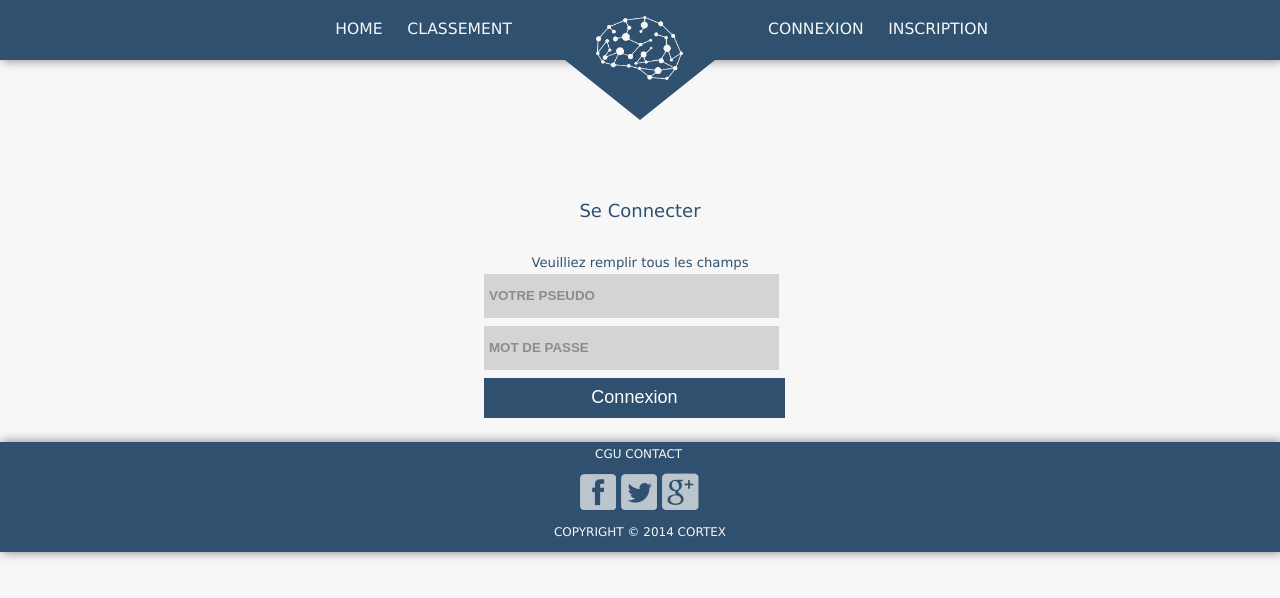
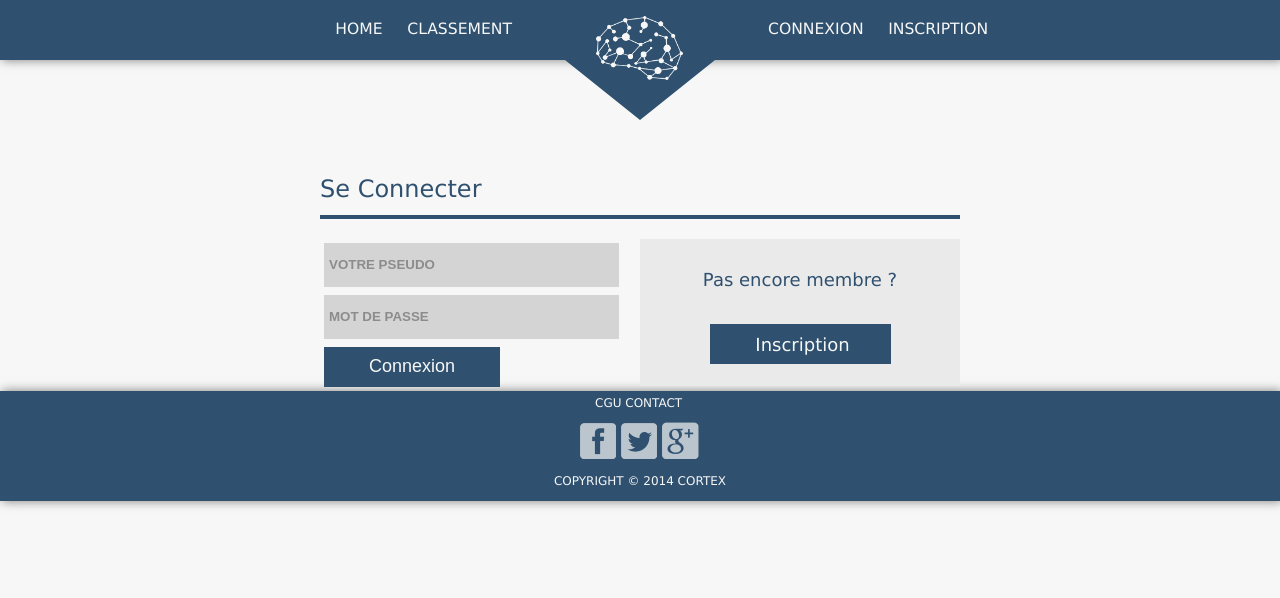
Before and after one commit to sdaussy/P2016-E18-PHP, a PHP site: template app/Views/signin.html in a window 1280 px wide. Shown: the top 598 px of the page. Run offline with PHP 8.4, Linux system fonts and the light colour scheme; the template is opened without the code that fills it, so the values that code supplies are empty; some libraries are stand-ins or nearby versions; some web fonts are replaced.

Commit message:
new connect

```diff
--- a/app/Views/partials/signin.html
+++ b/app/Views/partials/signin.html
@@ -1,13 +1,20 @@
  <?php if(isset($error)): ?>
 <div class="error"><?php echo $error; ?></div>
 <?php endif;?>
-<section class="content_page">
+
+<section class="content_page_log">
 	<h2>Se Connecter</h2>
+	<div></div>
+	<section>
+		<div class="forget">
+			<h2>Pas encore membre ?</h2>
+			<a href="#">Inscription</a>
 
-	<form  method="post" action="signin/" id="signin" autocomplete="on">
-		<p>Veuilliez remplir tous les champs</p>
-	    <input id="pseudo_user" name="pseudo_user" required="required" type="text" placeholder="VOTRE PSEUDO" />
-	    <input id="pswd_user" name="pswd_user" required="required" type="password" placeholder="MOT DE PASSE"/>
-	    <input type="submit" name="valid_signin" value="Connexion"/>
-	</form>
+		</div>
+		<form  method="post" action="signin/" id="signin" autocomplete="on">
+		    <input id="pseudo_user" name="pseudo_user" required="required" type="text" placeholder="VOTRE PSEUDO" />
+		    <input id="pswd_user" name="pswd_user" required="required" type="password" placeholder="MOT DE PASSE"/>
+		    <input type="submit" name="valid_signin" value="Connexion"/>
+		</form>
+	</section>
 </section>
--- a/public/stylesheet/cortex.css
+++ b/public/stylesheet/cortex.css
@@ -328,7 +328,7 @@ header{
   margin: 0 auto;
 }
 
-.content_page h2{
+h2{
   width: 100%;
   color: #2f516f;
   height: 40px;
@@ -399,7 +399,23 @@ header{
 
 /********** FORM SIGNIN ***********/
 
-.content_page form p{
+.content_page_log{
+  margin: 0 auto;
+  width: 50%;
+}
+.content_page_log > h2{
+width: 100%;
+color: #2f516f;
+height: 40px;
+text-align: left;
+font-family: Verdana, sans-serif;
+padding-top: 15px;
+font-weight: normal;
+border-bottom: 4px solid;
+font-size: 2em;
+}
+
+.content_page_log form p{
   color:#2f516f;
   text-align: center;
   padding:0;
@@ -408,8 +424,7 @@ header{
 }
 
 #signin{
-  margin: 0 auto;
-  width: 25%;
+  width: 50%;
 }
 
 /* all */
@@ -434,11 +449,33 @@ input:-moz-placeholder { color:#8c8c8c; font-weight: bold;}
   border: none;
   background-color: #2f516f;
   padding-left: 5px;
-  width: 94%;
-  color: #FFFFFF;
+  width: 55%;
+  color: #f7f7f7;
   font-weight: normal;
   font-size: 1.5em;
   padding: 0;
+}
+
+.forget{
+  width: 50%;
+  background-color: #eaeaea;
+    float: right;
+}
+
+.forget a{
+  display: block;
+  height: 30px;
+  margin: 0 auto;
+  padding-top: 10px;
+  border: none;
+  padding-left: 5px;
+  background-color: #2f516f;
+  width: 55%;
+  color: #f7f7f7;
+  font-weight: normal;
+  font-size: 1.5em;
+  text-align: center;
+  margin-bottom: 22px;
 }
 
 /**REPONSE DEFI**/
```
